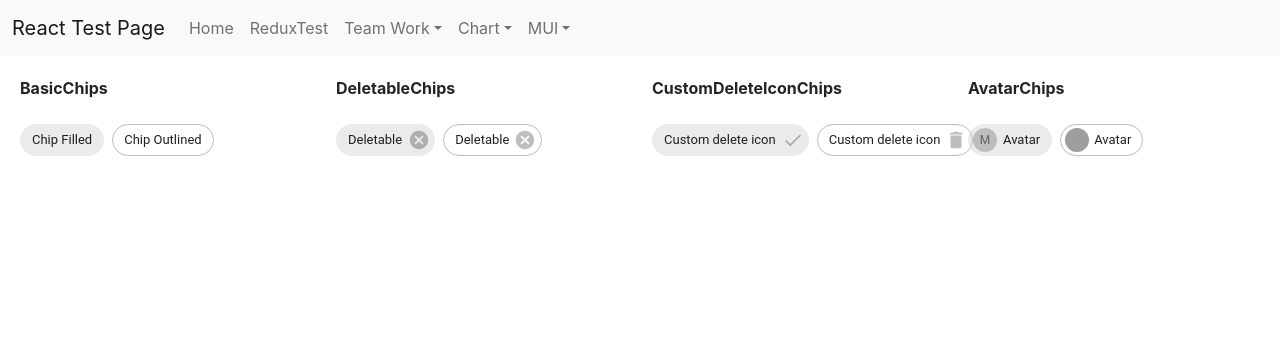
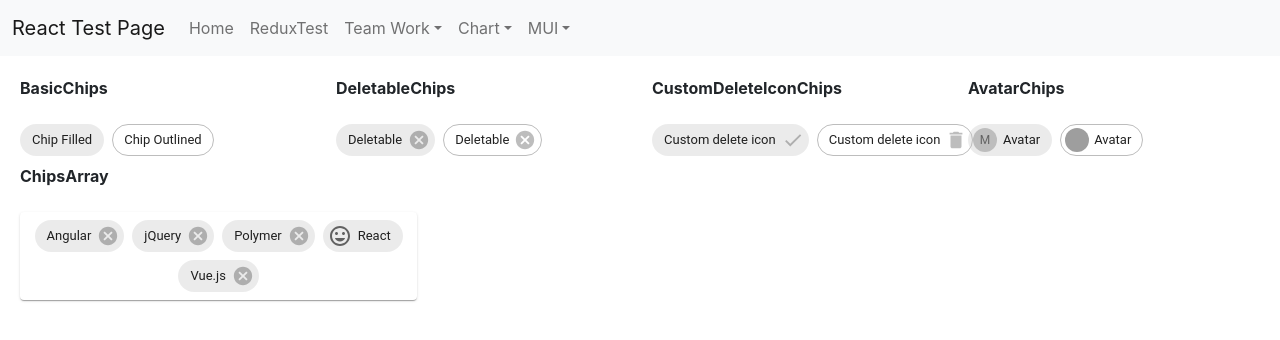
Before and after one commit to jinseok1306/React-Test, a React (Create React App) app in the folder ReactProject/client_app/: page /MUI/ChipPage in a window 1280 px wide. Shown: the top 340 px of the page. Built offline with nearby package versions, Linux system fonts and the light colour scheme; grey boxes are pictures that could not be loaded.

Commit message:
MUI ChipArray 테스트 완료

```diff
--- /dev/null
+++ b/ReactProject/client_app/src/components/Chip/ChipsArray.tsx
@@ -0,0 +1,60 @@
+import * as React from 'react';
+import { styled } from '@mui/material/styles';
+import Chip from '@mui/material/Chip';
+import Paper from '@mui/material/Paper';
+import TagFacesIcon from '@mui/icons-material/TagFaces';
+
+interface ChipData {
+    key: number;
+    label: string;
+}
+
+const ListItem = styled('li')(({ theme }) => ({
+    margin: theme.spacing(0.5),
+}));
+
+export default function ChipsArray() {
+    const [chipData, setChipData] = React.useState<readonly ChipData[]>([
+        { key: 0, label: 'Angular' },
+        { key: 1, label: 'jQuery' },
+        { key: 2, label: 'Polymer' },
+        { key: 3, label: 'React' },
+        { key: 4, label: 'Vue.js' },
+    ]);
+
+    const handleDelete = (chipToDelete: ChipData) => () => {
+        setChipData((chips) => chips.filter((chip) => chip.key !== chipToDelete.key));
+    };
+
+    return (
+        <Paper
+            sx={{
+                display: 'flex',
+                justifyContent: 'center',
+                flexWrap: 'wrap',
+                listStyle: 'none',
+                p: 0.5,
+                m: 0,
+            }}
+            component="ul"
+        >
+            {chipData.map((data) => {
+                let icon;
+
+                if (data.label === 'React') {
+                    icon = <TagFacesIcon />;
+                }
+
+                return (
+                    <ListItem key={data.key}>
+                        <Chip
+                            icon={icon}
+                            label={data.label}
+                            onDelete={data.label === 'React' ? undefined : handleDelete(data)}
+                        />
+                    </ListItem>
+                );
+            })}
+        </Paper>
+    );
+}
--- a/ReactProject/client_app/src/pages/MUI/ChipPage.tsx
+++ b/ReactProject/client_app/src/pages/MUI/ChipPage.tsx
@@ -5,6 +5,7 @@ import BasicChips from '../../components/Chip/BasicChips';
 import DeletableChips from '../../components/Chip/DeletableChips';
 import CustomDeleteIconChips from '../../components/Chip/CustomDeleteIconChips';
 import AvatarChips from '../../components/Chip/AvatarChips';
+import ChipsArray from '../../components/Chip/ChipsArray';
 
 const ChipPage = () => {
     return (
@@ -28,6 +29,10 @@ const ChipPage = () => {
                         <b>AvatarChips</b><div>&nbsp;</div>
                         <AvatarChips />
                     </Grid>
+                    <Grid item xs={4}>
+                        <b>ChipsArray</b><div>&nbsp;</div>
+                        <ChipsArray />
+                    </Grid>
                 </Grid>
             </div>
         </div>
```
Also changed, not shown: 1 other file (tests, documents, lock files or other folders).
